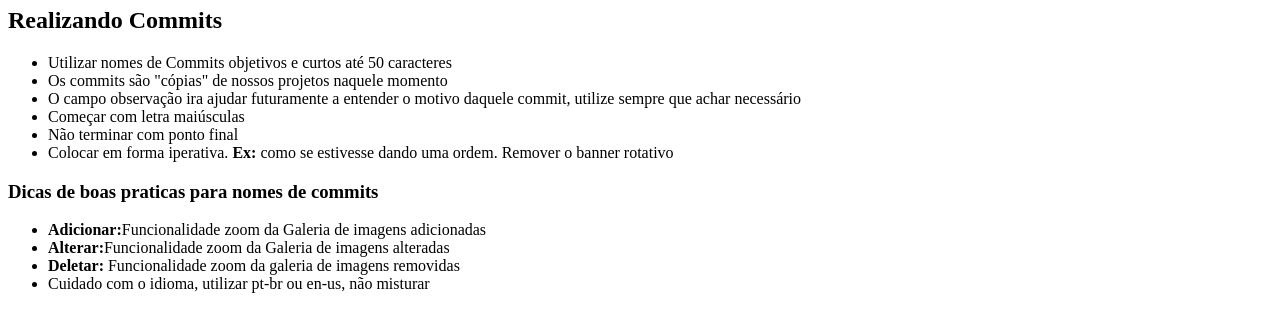
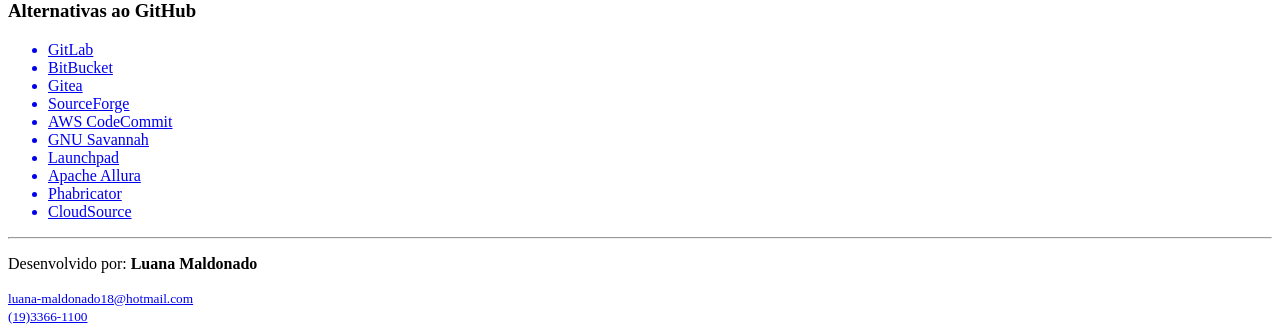
Before and after one commit to luanadacosta/atividade2, a plain HTML site: page index.html in a window 1280 px wide. Shown: the part 597-930 px from the top of the page. Before the commit the page ends 906 px from the top, so only its background shows below. Drawn offline with Linux system fonts and the light colour scheme.

Commit message:
Estrutura com Informações Adicionadas

```diff
--- a/index.html
+++ b/index.html
@@ -7,28 +7,84 @@
 </head>
 
 <body>
-    <img src="img/logogit.png" alt="logogit">
+    <a href="https://github.com/" target="_blank">
+        <img src="img/logogit.png" alt="logogit" width="200px">
+    </a>
+
     <h1>Conhecendo GitHub</h1>
     <h2>Realizando Commits</h2>
-    <ul>
-        <!--manual git -->
+    <ul> <!--manual git -->
         <li>Utilizar nomes de Commits objetivos e curtos até 50 caracteres</li>
         <li>Os commits são "cópias" de nossos projetos naquele momento</li>
-        <li>O campo observação ira ajudar futuramente a entender o motivo daquele commit, utilize sempre que achar
-            necessário</li>
+        <li>O campo observação ira ajudar futuramente a entender o motivo daquele commit, utilize sempre que achar necessário</li>
         <li>Começar com letra maiúsculas</li>
         <li>Não terminar com ponto final</li>
         <li>Colocar em forma iperativa. <b>Ex:</b> como se estivesse dando uma ordem. Remover o banner rotativo</li>
     </ul>
+
     <h3>Dicas de boas praticas para nomes de commits</h3>
-
     <ul>
         <li><b>Adicionar:</b>Funcionalidade zoom da Galeria de imagens adicionadas</li>
         <li><b>Alterar:</b>Funcionalidade zoom da Galeria de imagens alteradas</li>
-        <li><b>Deletar:</b> Funcionalidade zoom da galeria de imagens removidas</li>
-        <li>Cuidado com o idioma, utilizar pt-br ou en-us, não misturar</li>
+        <li><b>Deletar:</b>Funcionalidade zoom da galeria de imagens removidas</li>
+        <li><b>Cuidado:</b>O idioma, utilizar pt-br ou en-us, não misturar</li>
     </ul>
 
+    <h3>Alternativas ao GitHub</h3>
+    <ul>
+        <a href="https://about.gitlab.com/" target="_blank">
+            <li>GitLab</li>
+        </a>
+
+        <a href="https://bitbucket.org/" target="_blank">
+            <li>BitBucket</li>
+        </a>
+
+        <a href="https://gitea.io/en-us/" target="_blank">
+        <li>Gitea</li>
+        </a>
+
+        <a href="https://sourceforge.net/" target="_blank">
+        <li>SourceForge</li>
+        </a>
+
+        <a href="https://aws.amazon.com/" target="_blank">
+            <li>AWS CodeCommit</li>
+        </a>
+
+        <a href="https://savannah.gnu.org/" target="_blank">
+            <li>GNU Savannah</li>
+        </a>
+
+        <a href="https://launchpad.net/" target="_blank">
+            <li>Launchpad</li>
+        </a>
+
+        <a href="https://allura.apache.org/" target="_blank">
+            <li>Apache Allura</li>
+        </a>
+
+        <a href="https://www.phacility.com/phabricator/" target="_blank">
+            <li>Phabricator</li>
+        </a>
+
+        <a href="https://cloud.google.com/" target="_blank">
+            <li>CloudSource</li>
+        </a>
+    </ul>
+
+    <hr>
+
+    <p>Desenvolvido por: <b>Luana Maldonado</b></p>
+
+    <a href="mailto:luana-maldonado18@hotmail.com">
+        <small>luana-maldonado18@hotmail.com</small>
+    </a>
+
+    <br>
+    <a href="tel:1933661100">
+        <small>(19)3366-1100</small>
+    </a>
 </body>
 
 </html>
```
